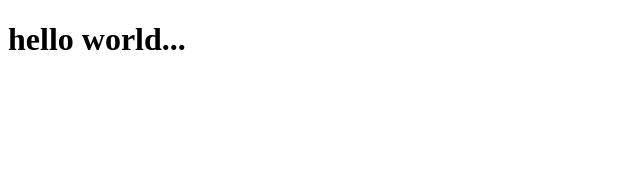
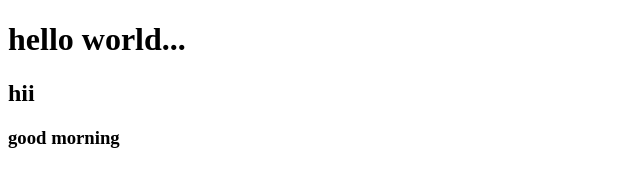
Before and after one commit to s92068606/my-first-repo, a plain HTML site: page index.html in a window 1280 px wide. Shown: the whole page, without its empty margins (0-640 px from the left). Drawn offline with Linux system fonts and the light colour scheme.

Commit message:
3rd commit

```diff
--- a/index.html
+++ b/index.html
@@ -7,5 +7,7 @@
 </head>
 <body>
     <h1>hello world...</h1>
+    <h2>hii</h2>
+    <h3>good morning</h3>
 </body>
 </html>
```
